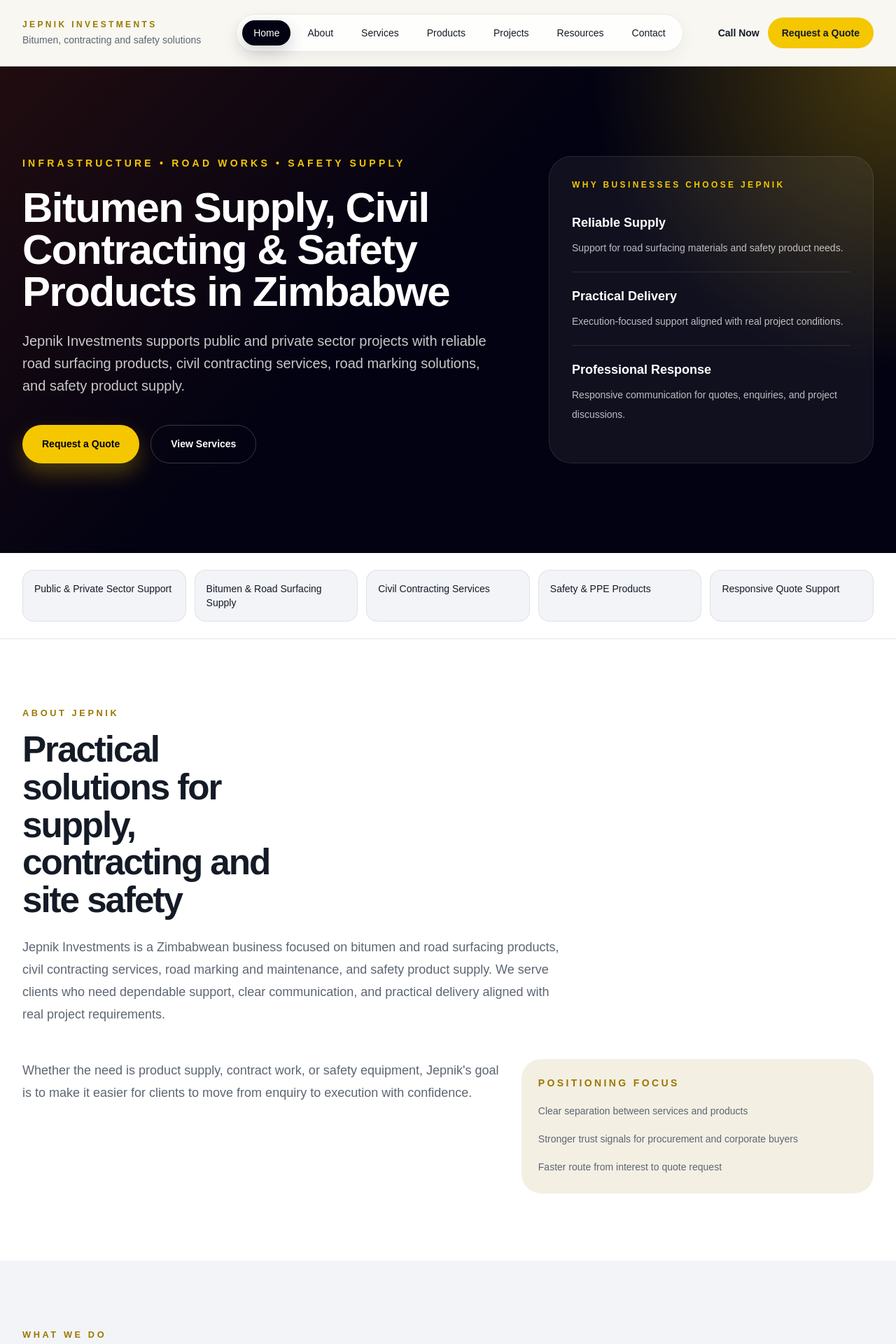
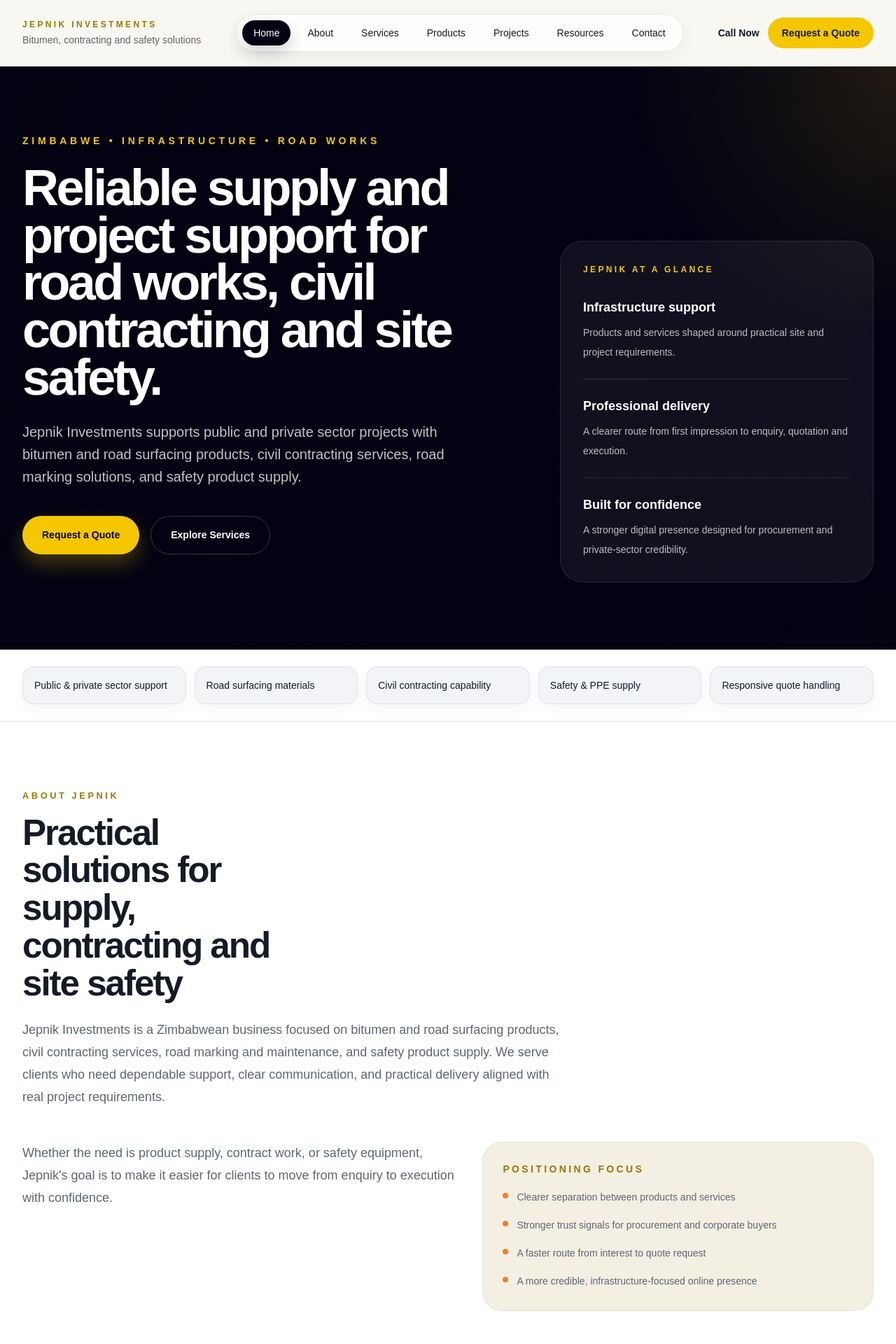
Before and after one commit to renegadec/jepnik, a Next.js app: page / in a window 1280 px wide. Shown: the top 1920 px of the page at 70% size. Built offline with nearby package versions, Linux system fonts and the light colour scheme.

Commit message:
Redesign Jepnik homepage toward CRH and Colas style

```diff
--- a/src/app/page.tsx
+++ b/src/app/page.tsx
@@ -5,40 +5,36 @@
 const services = [
   {
     title: "Civil Contracting",
+    href: "/services/civil-contracting",
     description:
       "Structured support for road-related and civil works projects, with a focus on practical delivery, coordination, and professionalism.",
   },
   {
     title: "Road Marking & Maintenance",
+    href: "/services/road-marking-maintenance",
     description:
       "Road marking and maintenance services designed to improve safety, visibility, and the usability of roads, parking areas, and site environments.",
   },
   {
     title: "Bitumen & Road Surfacing Products",
+    href: "/products/bitumen-road-surfacing",
     description:
       "Supply of bitumen, emulsions, and related surfacing materials for construction, maintenance, and infrastructure work.",
   },
   {
     title: "Safety & PPE Products",
+    href: "/products/safety-ppe",
     description:
       "Protective clothing, footwear, and site safety products for contractors, teams, and operational environments where safety matters.",
   },
 ];
 
 const trustPoints = [
-  "Public & Private Sector Support",
-  "Bitumen & Road Surfacing Supply",
-  "Civil Contracting Services",
-  "Safety & PPE Products",
-  "Responsive Quote Support",
-];
-
-const whyJepnik = [
-  "Industry-relevant products and services",
-  "Practical understanding of project requirements",
-  "Responsive enquiry and quote support",
-  "Professional service delivery",
-  "Support for both public and private sector needs",
+  "Public & private sector support",
+  "Road surfacing materials",
+  "Civil contracting capability",
+  "Safety & PPE supply",
+  "Responsive quote handling",
 ];
 
 const quickLinks = [
@@ -64,47 +60,52 @@
   },
 ];
 
+const proofItems = [
+  "Clearer separation between products and services",
+  "Stronger trust signals for procurement and corporate buyers",
+  "A faster route from interest to quote request",
+  "A more credible, infrastructure-focused online presence",
+];
+
 export default function Home() {
   return (
     <SiteShell>
       <main>
         <section className="relative overflow-hidden bg-[var(--brand-black)] text-white">
-          <div className="absolute inset-0 bg-[radial-gradient(circle_at_top_right,_rgba(244,199,0,0.28),_transparent_30%),linear-gradient(135deg,_rgba(255,90,0,0.12),_transparent_45%)]" />
-          <div className="relative mx-auto grid max-w-7xl gap-14 px-6 py-24 lg:grid-cols-[1.2fr_0.8fr] lg:px-8 lg:py-32">
-            <div className="max-w-3xl">
-              <p className="text-sm font-semibold uppercase tracking-[0.3em] text-[var(--brand-gold)]">
-                Infrastructure • Road Works • Safety Supply
+          <div className="absolute inset-0 bg-[linear-gradient(120deg,rgba(2,2,18,0.74),rgba(2,2,18,0.48)_45%,rgba(2,2,18,0.2)),radial-gradient(circle_at_top_right,rgba(244,199,0,0.18),transparent_25%)]" />
+          <div className="relative mx-auto grid min-h-[78vh] max-w-7xl items-end gap-12 px-6 py-18 lg:grid-cols-[1.1fr_0.9fr] lg:px-8 lg:py-24">
+            <div className="max-w-3xl pb-4 lg:pb-10">
+              <p className="text-sm font-semibold uppercase tracking-[0.34em] text-[var(--brand-gold)]">
+                Zimbabwe • Infrastructure • Road Works
               </p>
-              <h1 className="mt-6 text-4xl font-semibold tracking-tight text-white sm:text-5xl lg:text-6xl">
-                Bitumen Supply, Civil Contracting &amp; Safety Products in Zimbabwe
+              <h1 className="mt-6 max-w-4xl text-5xl font-semibold leading-[0.94] tracking-[-0.05em] text-white sm:text-6xl lg:text-7xl">
+                Reliable supply and project support for road works, civil contracting and site safety.
               </h1>
-              <p className="mt-6 max-w-2xl text-lg leading-8 text-white/78 sm:text-xl">
-                Jepnik Investments supports public and private sector projects with
-                reliable road surfacing products, civil contracting services, road
-                marking solutions, and safety product supply.
+              <p className="mt-7 max-w-2xl text-lg leading-8 text-white/76 sm:text-xl">
+                Jepnik Investments supports public and private sector projects with bitumen and road surfacing products, civil contracting services, road marking solutions, and safety product supply.
               </p>
               <div className="mt-10 flex flex-col gap-4 sm:flex-row">
                 <Link href="/contact" className="btn-primary">
                   Request a Quote
                 </Link>
                 <Link href="/services" className="btn-outline-light">
-                  View Services
+                  Explore Services
                 </Link>
               </div>
             </div>
 
-            <div className="rounded-[2rem] border border-white/10 bg-white/6 p-8 backdrop-blur-sm">
+            <div className="justify-self-end rounded-[2rem] border border-white/10 bg-white/6 p-8 backdrop-blur-md lg:max-w-md">
               <p className="text-xs font-semibold uppercase tracking-[0.28em] text-[var(--brand-gold)]">
-                Why businesses choose Jepnik
+                Jepnik at a glance
               </p>
-              <div className="mt-8 space-y-5">
+              <div className="mt-8 space-y-6">
                 {[
-                  ["Reliable Supply", "Support for road surfacing materials and safety product needs."],
-                  ["Practical Delivery", "Execution-focused support aligned with real project conditions."],
-                  ["Professional Response", "Responsive communication for quotes, enquiries, and project discussions."],
+                  ["Infrastructure support", "Products and services shaped around practical site and project requirements."],
+                  ["Professional delivery", "A clearer route from first impression to enquiry, quotation and execution."],
+                  ["Built for confidence", "A stronger digital presence designed for procurement and private-sector credibility."],
                 ].map(([title, body]) => (
-                  <div key={title} className="border-b border-white/10 pb-5 last:border-b-0 last:pb-0">
-                    <h2 className="text-lg font-semibold text-white">{title}</h2>
+                  <div key={title} className="border-b border-white/10 pb-6 last:border-b-0 last:pb-0">
+                    <p className="text-lg font-semibold text-white">{title}</p>
                     <p className="mt-2 text-sm leading-7 text-white/72">{body}</p>
                   </div>
                 ))}
@@ -117,7 +118,10 @@
           <div className="mx-auto max-w-7xl px-6 py-6 lg:px-8">
             <div className="grid gap-3 sm:grid-cols-2 xl:grid-cols-5">
               {trustPoints.map((item) => (
-                <div key={item} className="rounded-2xl border border-black/8 bg-[var(--surface-alt)] px-4 py-4 text-sm font-medium text-[var(--foreground)]">
+                <div
+                  key={item}
+                  className="rounded-2xl border border-black/8 bg-[var(--surface-alt)] px-4 py-4 text-sm font-medium text-[var(--foreground)] shadow-[0_8px_24px_rgba(2,2,18,0.04)]"
+                >
                   {item}
                 </div>
               ))}
@@ -130,16 +134,21 @@
           title="Practical solutions for supply, contracting and site safety"
           intro="Jepnik Investments is a Zimbabwean business focused on bitumen and road surfacing products, civil contracting services, road marking and maintenance, and safety product supply. We serve clients who need dependable support, clear communication, and practical delivery aligned with real project requirements."
         >
-          <div className="grid gap-8 lg:grid-cols-[1.15fr_0.85fr] lg:items-start">
+          <div className="grid gap-10 lg:grid-cols-[1.05fr_0.95fr] lg:items-start">
             <p className="max-w-3xl text-lg leading-8 text-[var(--muted)]">
               Whether the need is product supply, contract work, or safety equipment, Jepnik&apos;s goal is to make it easier for clients to move from enquiry to execution with confidence.
             </p>
-            <div className="rounded-[1.75rem] bg-[var(--surface)] p-6">
-              <p className="text-sm font-semibold uppercase tracking-[0.24em] text-[var(--brand-gold-deep)]">Positioning focus</p>
+            <div className="rounded-[1.75rem] border border-black/6 bg-[var(--surface)] p-7">
+              <p className="text-sm font-semibold uppercase tracking-[0.24em] text-[var(--brand-gold-deep)]">
+                Positioning focus
+              </p>
               <ul className="mt-4 space-y-3 text-sm leading-7 text-[var(--muted)]">
-                <li>Clear separation between services and products</li>
-                <li>Stronger trust signals for procurement and corporate buyers</li>
-                <li>Faster route from interest to quote request</li>
+                {proofItems.map((item) => (
+                  <li key={item} className="flex gap-3">
+                    <span className="mt-2 h-2 w-2 shrink-0 rounded-full bg-[var(--brand-orange)]" />
+                    <span>{item}</span>
+                  </li>
+                ))}
               </ul>
             </div>
           </div>
@@ -153,34 +162,17 @@
         >
           <div className="grid gap-6 md:grid-cols-2">
             {services.map((service) => (
-              <article key={service.title} className="card">
+              <article key={service.title} className="card group">
                 <h3 className="text-2xl font-semibold text-[var(--foreground)]">{service.title}</h3>
                 <p className="mt-4 text-base leading-7 text-[var(--muted)]">{service.description}</p>
+                <Link
+                  href={service.href}
+                  className="mt-6 inline-flex text-sm font-semibold text-[var(--brand-orange)] transition group-hover:text-[var(--brand-navy)]"
+                >
+                  Explore this offering →
+                </Link>
               </article>
             ))}
-          </div>
-        </PageSection>
-
-        <PageSection>
-          <div className="grid gap-12 lg:grid-cols-2">
-            <div>
-              <p className="section-label">Why Jepnik</p>
-              <h2 className="section-title mt-4">Why clients choose Jepnik Investments</h2>
-              <p className="mt-6 text-lg leading-8 text-[var(--muted)]">
-                Clients are not only looking for a supplier or contractor — they are looking for a team that communicates clearly, responds professionally, and understands the practical realities of delivery. Jepnik aims to provide support that reflects reliability, professionalism, and service focused on real project outcomes.
-              </p>
-            </div>
-
-            <div className="rounded-[2rem] bg-[var(--brand-black)] p-8 text-white shadow-[0_24px_60px_rgba(2,2,18,0.18)]">
-              <ul className="space-y-4 text-base leading-7 text-white/84">
-                {whyJepnik.map((item) => (
-                  <li key={item} className="flex gap-3">
-                    <span className="mt-2 h-2.5 w-2.5 shrink-0 rounded-full bg-[var(--brand-gold)]" />
-                    <span>{item}</span>
-                  </li>
-                ))}
-              </ul>
-            </div>
           </div>
         </PageSection>
 
@@ -194,7 +186,7 @@
               <Link
                 key={item.title}
                 href={item.href}
-                className="rounded-[1.5rem] border border-[var(--brand-gold)]/30 bg-[linear-gradient(180deg,rgba(244,199,0,0.08),rgba(255,255,255,1))] p-6 shadow-[0_12px_30px_rgba(2,2,18,0.05)] transition hover:-translate-y-0.5 hover:border-[var(--brand-orange)]/40"
+                className="rounded-[1.5rem] border border-[var(--brand-gold)]/25 bg-[linear-gradient(180deg,rgba(244,199,0,0.06),rgba(255,255,255,1))] p-6 shadow-[0_12px_30px_rgba(2,2,18,0.05)] transition hover:-translate-y-0.5 hover:border-[var(--brand-orange)]/40"
               >
                 <p className="text-lg font-semibold text-[var(--foreground)]">{item.title}</p>
                 <p className="mt-3 text-sm leading-7 text-[var(--muted)]">{item.description}</p>
@@ -252,7 +244,8 @@
           </div>
         </section>
 
-        <section className="bg-[var(--brand-gold)] py-20 text-[var(--brand-black)]">
+        <section className="relative overflow-hidden bg-[var(--brand-gold)] py-20 text-[var(--brand-black)]">
+          <div className="absolute inset-0 bg-[linear-gradient(135deg,rgba(255,255,255,0.24),transparent_42%)]" />
           <div className="relative mx-auto grid max-w-7xl gap-12 px-6 lg:grid-cols-[1fr_0.8fr] lg:px-8 lg:items-center">
             <div>
               <p className="text-sm font-semibold uppercase tracking-[0.28em] text-black/70">Contact Jepnik</p>
@@ -266,13 +259,23 @@
 
             <div className="rounded-[2rem] bg-white p-8 shadow-[0_18px_40px_rgba(2,2,18,0.12)]">
               <div className="space-y-4 text-base text-[var(--muted)]">
-                <p><span className="font-semibold text-[var(--foreground)]">Call:</span> +263 776 663 738</p>
-                <p><span className="font-semibold text-[var(--foreground)]">Alt:</span> +263 77 474 2217</p>
-                <p><span className="font-semibold text-[var(--foreground)]">Email:</span> info@jepnikinv.co.zw</p>
+                <p>
+                  <span className="font-semibold text-[var(--foreground)]">Call:</span> +263 776 663 738
+                </p>
+                <p>
+                  <span className="font-semibold text-[var(--foreground)]">Alt:</span> +263 77 474 2217
+                </p>
+                <p>
+                  <span className="font-semibold text-[var(--foreground)]">Email:</span> info@jepnikinv.co.zw
+                </p>
               </div>
               <div className="mt-8 flex flex-col gap-4 sm:flex-row">
-                <a href="tel:+263776663738" className="btn-dark">Call Now</a>
-                <a href="mailto:info@jepnikinv.co.zw" className="btn-secondary">Email Us</a>
+                <a href="tel:+263776663738" className="btn-dark">
+                  Call Now
+                </a>
+                <a href="mailto:info@jepnikinv.co.zw" className="btn-secondary">
+                  Email Us
+                </a>
               </div>
             </div>
           </div>
```
